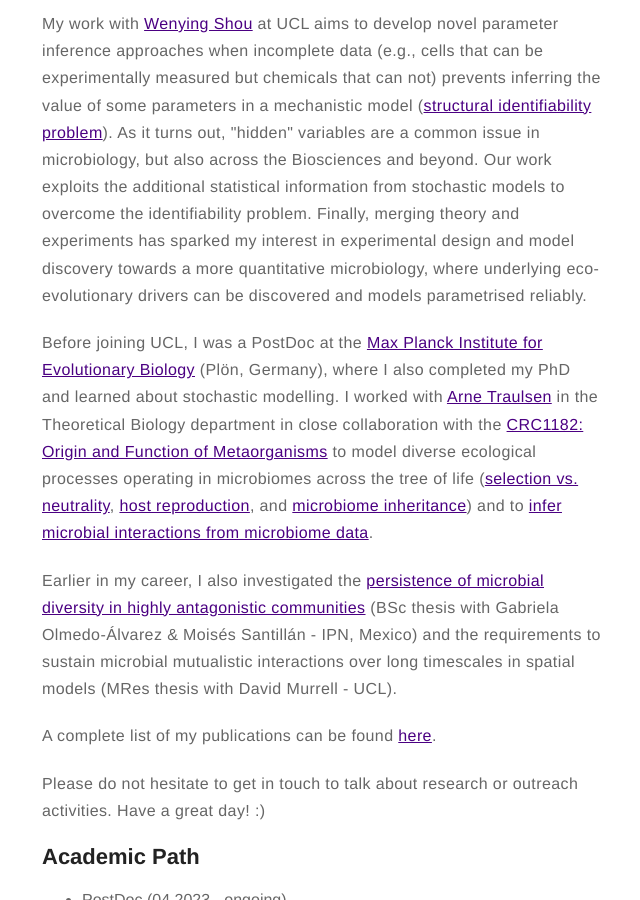
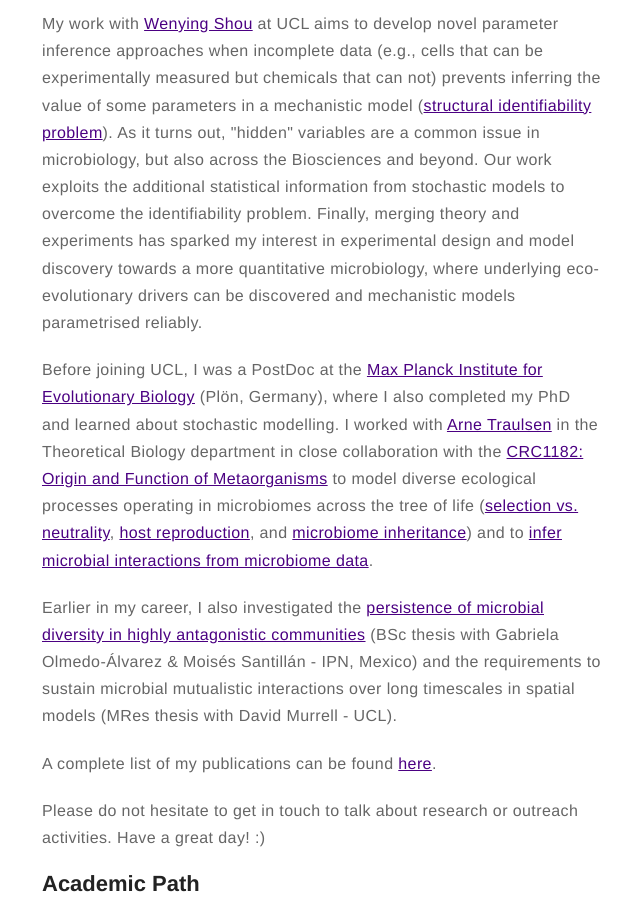
Before and after one commit to romanzapien/romanzapien.github.io, a Jekyll site: the page built from about.md, in a window 1280 px wide and 900 px high, scrolled down 577 px. Shown: the whole window, without its empty margins (318-958 px from the left). Built offline with Jekyll 4.4.1, drawn with Linux system fonts in a browser that asks for light colours.

Commit message:
Update about.md

```diff
--- a/about.md
+++ b/about.md
@@ -6,7 +6,7 @@ layout: page
 
 <p>Hi there! My name is Román. I am a Postdoctoral Researcher at <a href="https://www.ucl.ac.uk/biosciences/gee/ucl-centre-lifes-origins-and-evolution">University College London</a>, interested in the <b>ecology and evolution</b> of <b>microbial communities</b>. My work has primarily relied on <b>mathematical modelling</b> of <b>dynamical systems</b> (especially <b>stochastic modelling</b>). However, I increasingly try to combine these models with experimental and published data.</p>
 
-<p>My work with <a href="https://shoulab.wixsite.com/main">Wenying Shou</a> at UCL aims to develop novel <b>parameter inference</b> approaches when incomplete data (e.g., cells that can be experimentally measured but chemicals that can not) prevents inferring the value of some parameters in a mechanistic model (<a href="https://en.wikipedia.org/wiki/Structural_identifiability">structural identifiability problem</a>). As it turns out, "hidden" variables are a common issue in microbiology, but also across the Biosciences and beyond. Our work exploits the additional statistical information from stochastic models to overcome the identifiability problem. Finally, merging theory and experiments has sparked my interest in <b>experimental design</b> and <b>model discovery</b> towards a more quantitative microbiology, where underlying eco-evolutionary drivers can be discovered and models parametrised reliably.</p>
+<p>My work with <a href="https://shoulab.wixsite.com/main">Wenying Shou</a> at UCL aims to develop novel <b>parameter inference</b> approaches when incomplete data (e.g., cells that can be experimentally measured but chemicals that can not) prevents inferring the value of some parameters in a mechanistic model (<a href="https://en.wikipedia.org/wiki/Structural_identifiability">structural identifiability problem</a>). As it turns out, "hidden" variables are a common issue in microbiology, but also across the Biosciences and beyond. Our work exploits the additional statistical information from stochastic models to overcome the identifiability problem. Finally, merging theory and experiments has sparked my interest in <b>experimental design</b> and <b>model discovery</b> towards a more quantitative microbiology, where underlying eco-evolutionary drivers can be discovered and mechanistic models parametrised reliably.</p>
 
 <p>Before joining UCL, I was a PostDoc at the <a href="https://www.evolbio.mpg.de">Max Planck Institute for Evolutionary Biology</a> (Plön, Germany), where I also completed my PhD and learned about stochastic modelling. I worked with <a href="http://web.evolbio.mpg.de/~traulsen/">Arne Traulsen</a> in the Theoretical Biology department in close collaboration with the <a href="https://www.metaorganism-research.com">CRC1182: Origin and Function of Metaorganisms</a> to model diverse ecological processes operating in <b>microbiomes</b> across the tree of life (<a href="https://doi.org/10.1098/rsif.2021.0717">selection vs. neutrality</a>, <a href="https://doi.org/10.1371/journal.pcbi.1008392">host reproduction</a>, and <a href="https://doi.org/10.1186/s12862-022-02029-2">microbiome inheritance</a>) and to <a href="https://doi.org/10.1371/journal.pbio.3002913">infer microbial interactions from microbiome data</a>.</p>
 
```
